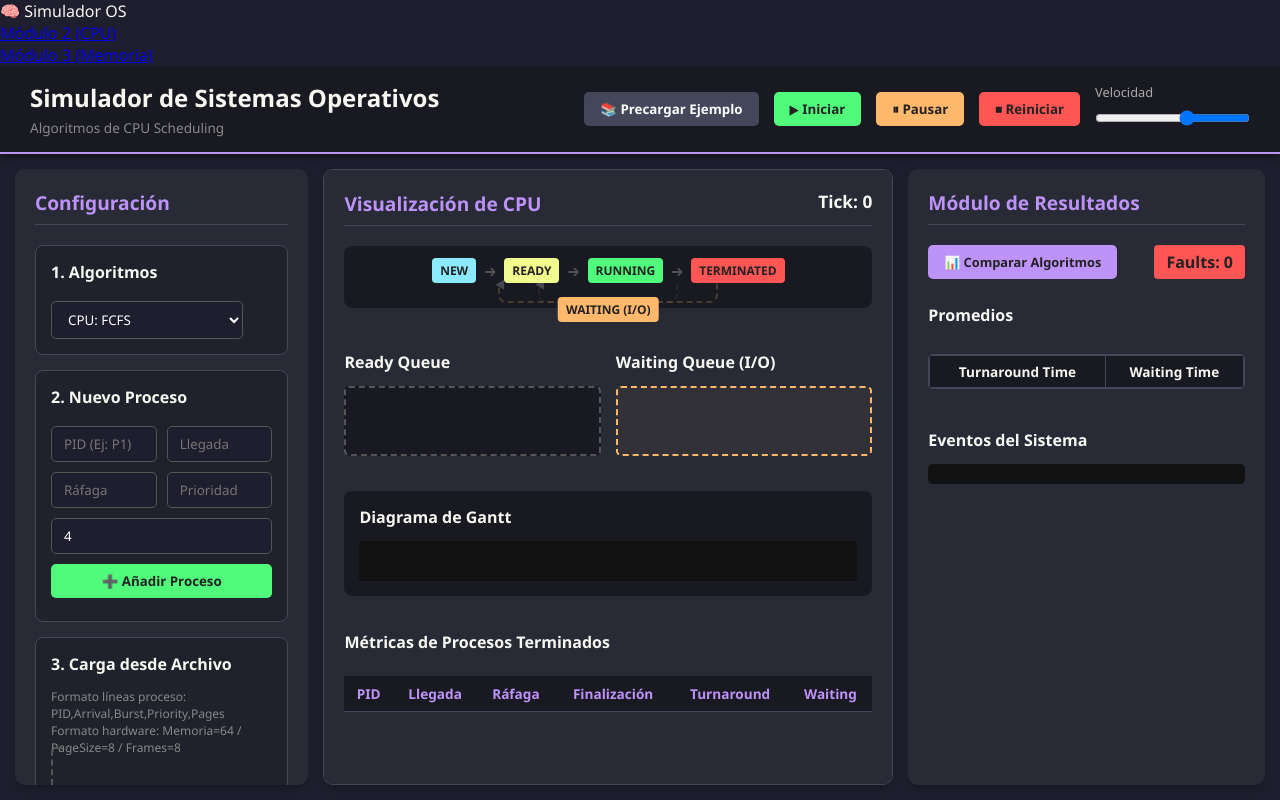
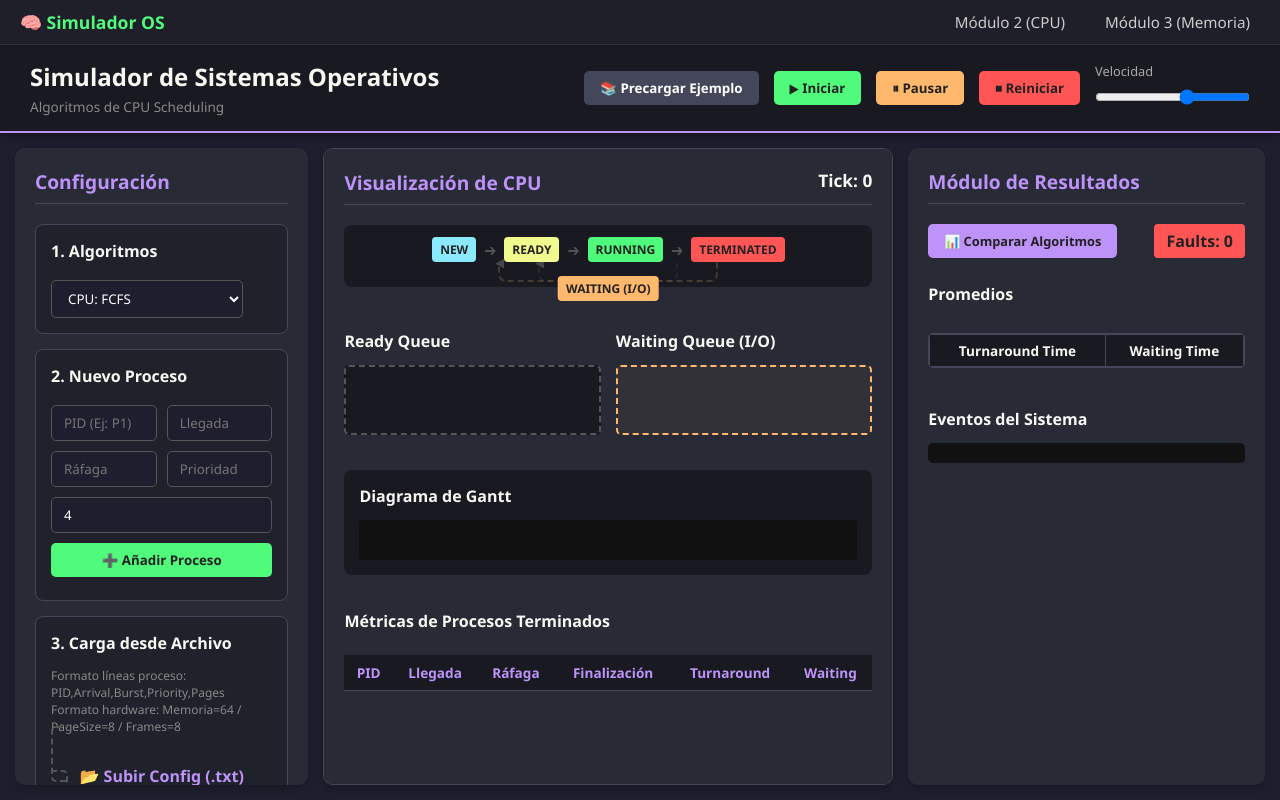
Before and after one commit to jonaxCA/SysOps, a plain HTML site: page Modulo2/index.html in a window 1280 px wide. Shown: the top 800 px of the page. Drawn offline with Linux system fonts and the light colour scheme; files that its build step writes are made by us from their sources.

Commit message:
Add navbar styles to styles.css

```diff
--- a/Modulo3/styles.css
+++ b/Modulo3/styles.css
@@ -492,3 +492,48 @@ input[type="file"] { display: none; }
     from { opacity: 0; transform: translateY(-20px); }
     to { opacity: 1; transform: translateY(0); }
 }
+
+/* ================= NAVBAR ================= */
+.navbar {
+    background: #1e1f29;
+    border-bottom: 1px solid #333;
+    padding: 10px 20px;
+}
+
+.nav-container {
+    display: flex;
+    justify-content: space-between;
+    align-items: center;
+}
+
+.nav-logo {
+    color: #50fa7b;
+    font-weight: bold;
+    font-size: 1.1em;
+}
+
+.nav-links {
+    list-style: none;
+    display: flex;
+    gap: 20px;
+}
+
+.nav-link {
+    text-decoration: none;
+    color: #ccc;
+    font-size: 0.95em;
+    padding: 6px 10px;
+    border-radius: 6px;
+    transition: 0.2s;
+}
+
+.nav-link:hover {
+    background: #44475a;
+    color: #fff;
+}
+
+.nav-link.active {
+    background: #50fa7b;
+    color: #222;
+    font-weight: bold;
+}
```
